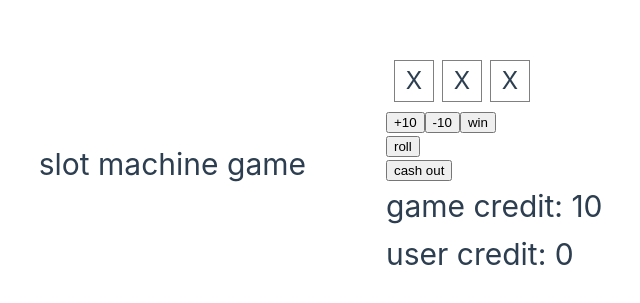
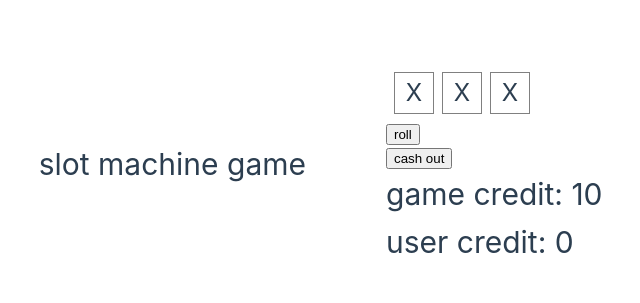
Before and after one commit to hadizz/slot-machine-game-vue, a Vue app: page / in a window 1280 px wide. Shown: the part 235-538 px from the top of the page, without its empty margins (254-894 px from the left). Built offline with nearby package versions, Linux system fonts and the light colour scheme.

Commit message:
style(App): remove unused

```diff
--- a/src/App.vue
+++ b/src/App.vue
@@ -1,5 +1,5 @@
 <script setup>
-import {ref, onMounted} from 'vue'
+import {ref} from 'vue'
 
 // states and variables
 const CHERRY = 'C';
@@ -23,10 +23,6 @@ const third = ref('X');
 
 const credit = ref(10);
 const userCredit = ref(0);
-
-// lifecycles
-onMounted(() => {
-})
 
 // methods
 const chance = (value) => {
@@ -87,10 +83,6 @@ const roll = () => {
         <td>{{ third }}</td>
       </tr>
     </table>
-    <button @click="plus10">+10</button>
-    <button @click="minus10">-10</button>
-    <button @click="win">win</button>
-    <br>
 
     <button @click="roll">roll</button>
 
```
